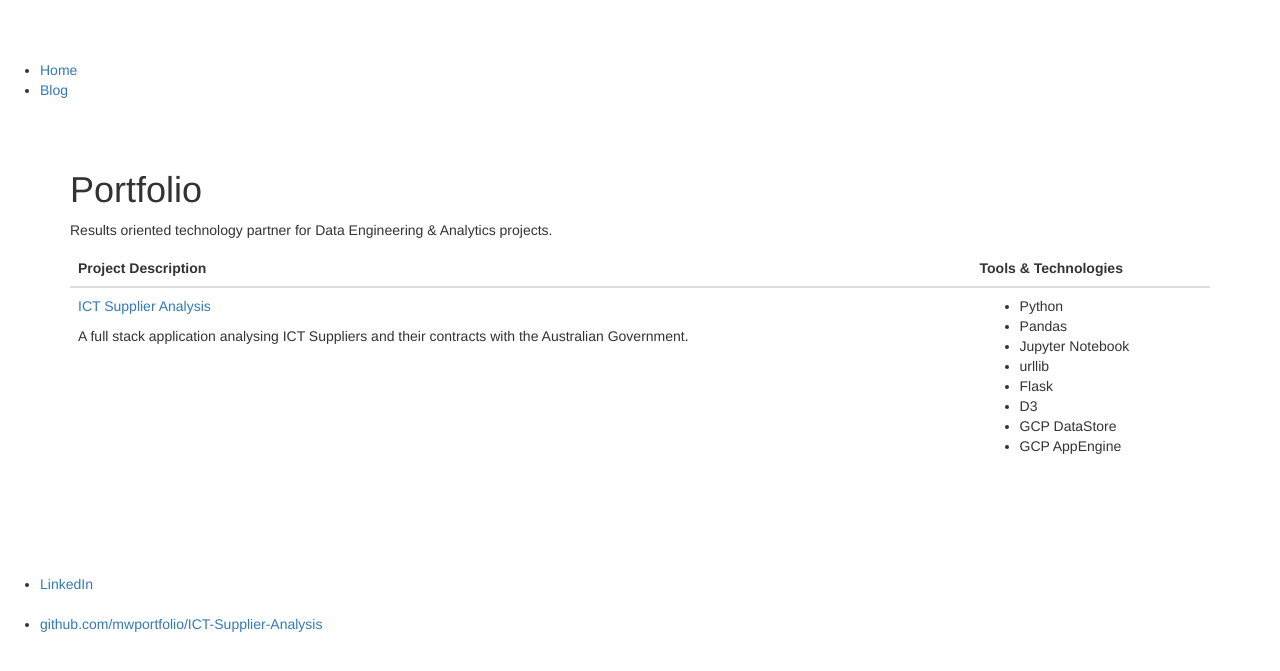
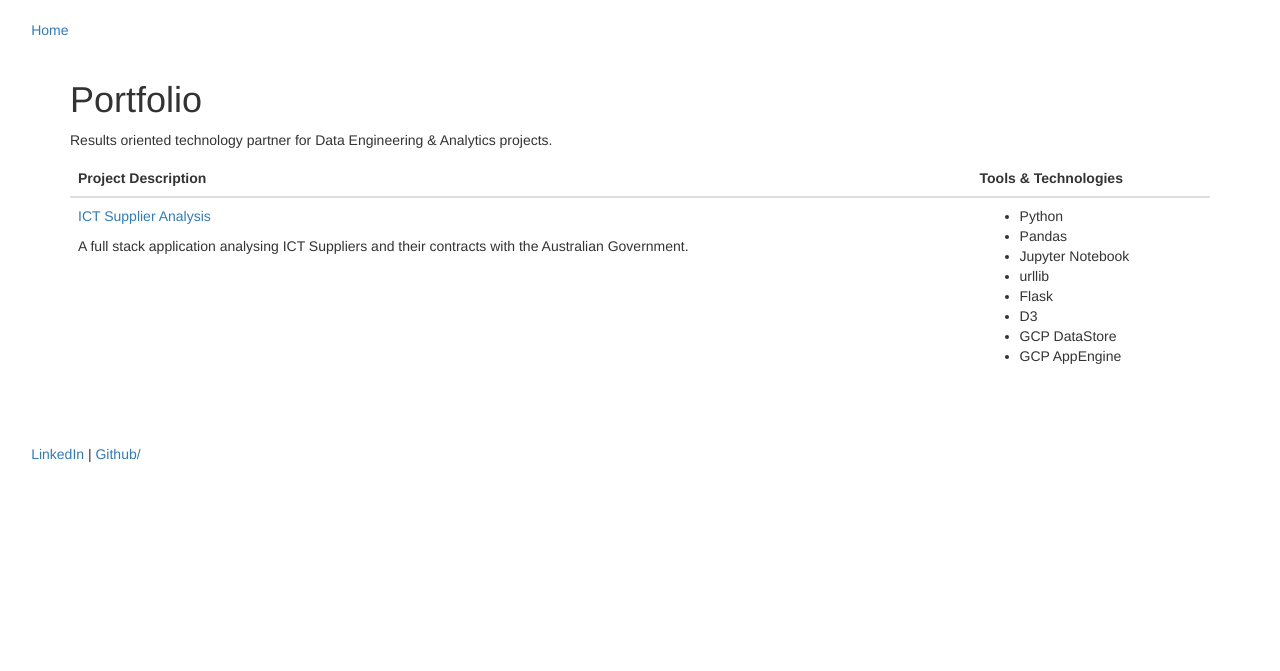
Before and after one commit to mwportfolio/mwportfolio.github.io, a Jekyll site: the page built from index.html, in a window 1280 px wide. Shown: the top 671 px of the page. Built offline with Jekyll 4.4.1, drawn with Linux system fonts in a browser that asks for light colours.

Commit message:
Update default.html

```diff
--- a/_layouts/default.html
+++ b/_layouts/default.html
@@ -6,19 +6,14 @@
   </head>
   <body>
     <nav>
-      <ul>
-        <li><a href="/">Home</a></li>
-        <li><a href="/blog">Blog</a></li>
-      </ul>
+      <a href="/">Home</a>
     </nav>
     <div class="container">
       {{ content }}
     </div><!-- /.container -->
     <footer>
-      <ul>
-        <li><a href="http://linkedin.com/in/michaelwalkerprofile">LinkedIn</a></li>
-        <li><a href="https://github.com/mwportfolio/ICT-Supplier-Analysis">github.com/mwportfolio/ICT-Supplier-Analysis</a></li>
-      </ul>
+      <a href="http://linkedin.com/in/michaelwalkerprofile">LinkedIn</a> | <a href="https://github.com/mwportfolio/">Github/</a>
+
     </footer>
   </body>
 </html>
```
